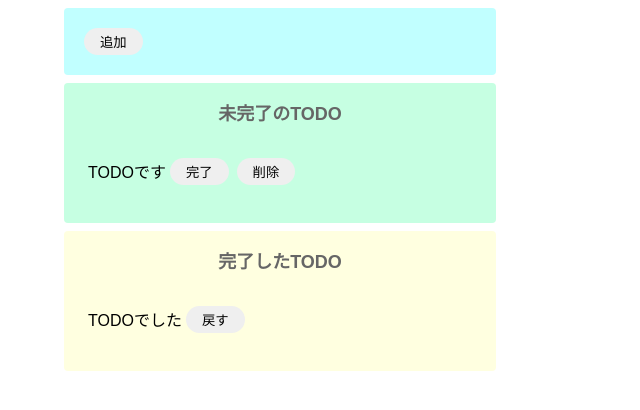
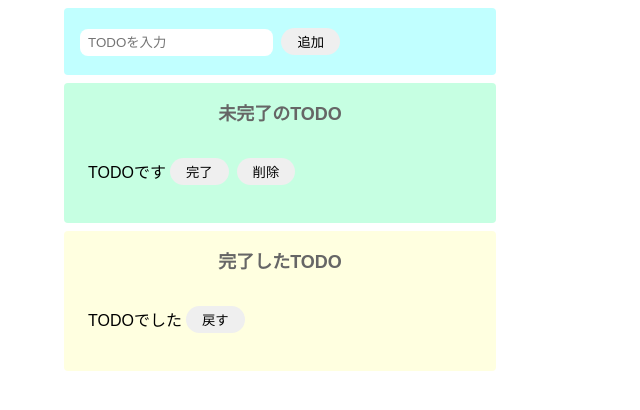
Before and after one commit to AyakoNakamoto-code/todo.js, a website built with Parcel: page index.html in a window 1280 px wide. Both pictures are taken after a click on the button "追加". Shown: the whole page, without its empty margins (0-640 px from the left). Built offline with nearby package versions, Linux system fonts and the light colour scheme.

Commit message:
inputのtype追記、alert確認

```diff
--- a/index.html
+++ b/index.html
@@ -7,7 +7,7 @@
 
   <body>
     <div class="input-area area">
-      <input　id ="inputText" placeholder="TODOを入力" />
+      <input type="text" id="inputText" placeholder="TODOを入力" />
       <button id="add-button">追加</button>
     </div>
     <div class="incomplate-area area">
--- a/src/index.js
+++ b/src/index.js
@@ -1,7 +1,8 @@
 import "./styles.css";
 
-const onClickAdd = () => {
-  const inputText = document.getElementById("inputText").value;
+const onClickAdd = function () {
+  const inputText = document.getElementById("inputText").values;
+
   alert(inputText);
 };
 
```
